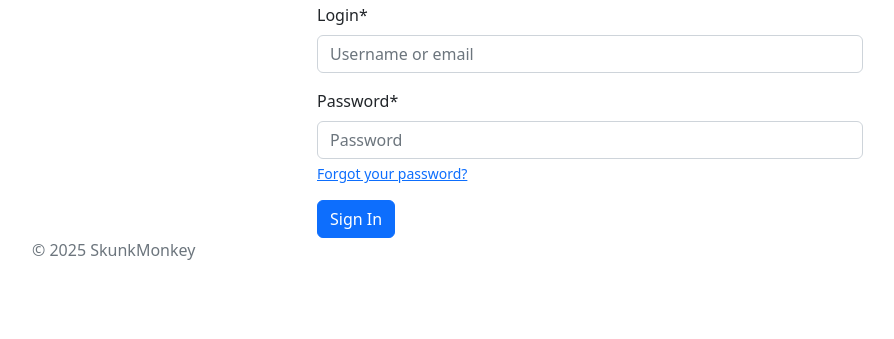
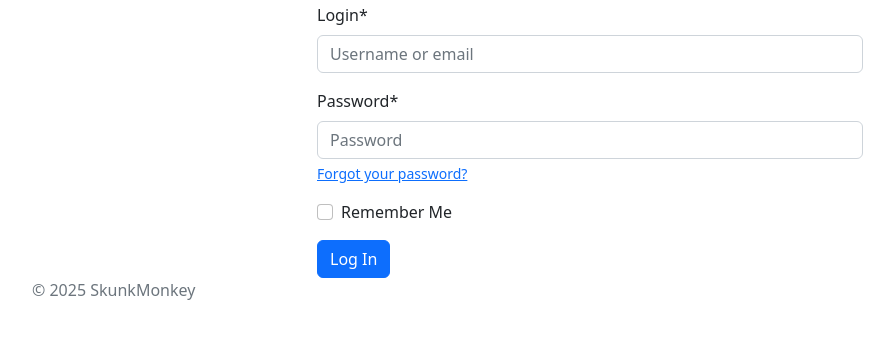
Before and after one commit to Hedgemonkey/skunkmonkey, a Django app: page /accounts/login/ in a window 1280 px wide. Shown: the part 163-502 px from the top of the page, without its empty margins (50-944 px from the left). Run offline with Django 5.2, Linux system fonts and the light colour scheme; parts of the project's set-up code (start-up, migrations or seed data) failed here and were passed over; some libraries are stand-ins or nearby versions.

Commit message:
Add 'Remember Me' option to Login page

```diff
--- a/skunkmonkey/settings.py
+++ b/skunkmonkey/settings.py
@@ -161,7 +161,7 @@ ACCOUNT_FORMS = {
     'add_email': 'allauth.account.forms.AddEmailForm',
     'change_password': 'allauth.account.forms.ChangePasswordForm',
     'confirm_login_code': 'allauth.account.forms.ConfirmLoginCodeForm',
-    'login': 'allauth.account.forms.LoginForm',
+    'login': 'users.forms.CustomLoginForm',
     'request_login_code': 'allauth.account.forms.RequestLoginCodeForm',
     'reset_password': 'allauth.account.forms.ResetPasswordForm',
     'reset_password_from_key': 'allauth.account.forms.ResetPasswordKeyForm',
--- a/templates/allauth/account/login.html
+++ b/templates/allauth/account/login.html
@@ -16,30 +16,30 @@
                     <p>{% blocktranslate %}If you have not created an account yet, then please
                         <a href="{{ signup_url }}">sign up</a> first.{% endblocktranslate %}</p>
 
-                    <form method="post" action="{% url 'account_login' %}" class="login"> </head> {# Add class for styling if needed #}
+                    <form method="post" action="{% url 'account_login' %}" class="login"> {# Add class for styling if needed #}
                         {% csrf_token %}
-                        {{ form|crispy }} </head> {# Use crispy forms #}
-                        {{ redirect_field }}  </head>
-                        <button class="btn btn-primary" type="submit">{% trans "Sign In" %}</button> </head>
+                        {% crispy form %} {# Use crispy forms #}
+                        {{ redirect_field }}
+                        <!-- <button class="btn btn-primary" type="submit">{% trans "Sign In" %}</button> -->
                     </form>
                 {% endif %}
 
                 {% if LOGIN_BY_CODE_ENABLED or PASSKEY_LOGIN_ENABLED %}
                     <hr>
-                    <div class="btn-group-vertical">  </head> <div> {# Use Bootstrap button group #}
+                    <div class="btn-group-vertical">  <div> {# Use Bootstrap button group #}
                         {% if PASSKEY_LOGIN_ENABLED %}
-                            <button type="submit" form="mfa_login" id="passkey_login" class="btn btn-outline-primary">{% trans "Sign in with a passkey" %}</button> </head>
+                            <button type="submit" form="mfa_login" id="passkey_login" class="btn btn-outline-primary">{% trans "Sign in with a passkey" %}</button>
                         {% endif %}
 
                         {% if LOGIN_BY_CODE_ENABLED %}
-                            <a href="{{ request_login_code_url }}" class="btn btn-outline-primary">{% trans "Mail me a sign-in code" %}</a> </head>
+                            <a href="{{ request_login_code_url }}" class="btn btn-outline-primary">{% trans "Mail me a sign-in code" %}</a>
                         {% endif %}
                     </div>
                 {% endif %}
 
 
                 {% if SOCIALACCOUNT_ENABLED %}
-                    {% include "socialaccount/snippets/login.html" with page_layout="entrance" %} </head>
+                    {% include "socialaccount/snippets/login.html" with page_layout="entrance" %}
                 {% endif %}
 
             </div>
--- a/users/forms.py
+++ b/users/forms.py
@@ -3,8 +3,9 @@ from allauth.account.forms import AddEmailForm, ChangePasswordForm
 from allauth.account.models import EmailAddress
 from django import forms
 from crispy_forms.helper import FormHelper
+from crispy_forms.layout import Layout, Field, Submit
 from django.contrib.auth import get_user_model
-from allauth.account.forms import UserForm as AllauthUserForm
+from allauth.account.forms import LoginForm
 
 class ContactForm(forms.Form):  # Correct: defined at top level
     email = forms.EmailField(required=True)
@@ -52,3 +53,21 @@ class UserForm(forms.ModelForm):  # Inherit directly from forms.ModelForm
         super().__init__(*args, **kwargs)
         self.helper = FormHelper()
         self.helper.form_tag = False
+
+class CustomLoginForm(LoginForm):
+
+    def __init__(self, *args, **kwargs):
+        self.request = kwargs.pop('request', None)
+        super().__init__(*args, **kwargs)
+        # Add remember field to fields
+        self.fields['remember'] = forms.BooleanField(required=False, label='Remember Me')
+
+
+        self.helper = FormHelper()
+        self.helper.layout = Layout(
+            'login',
+            'password',
+            Field('remember', wrapper_class='form-check'),
+            Submit('submit', 'Log In', css_class='btn btn-primary')
+        )
+        self.helper.form_tag = False
--- a/users/urls.py
+++ b/users/urls.py
@@ -3,6 +3,7 @@ from django.urls import path
 from . import views
 
 urlpatterns = [
+    path('accounts/login/', views.CustomLoginView.as_view(), name='account_login'),
     path('manage/', views.manage_account, name='users_manage'),
     path('details/', views.manage_details, name='manage_details'),
     path('contact/', views.contact, name='users_contact'),
--- a/users/views.py
+++ b/users/views.py
@@ -6,7 +6,7 @@ from allauth.socialaccount.models import SocialAccount
 from allauth.account.utils import send_email_confirmation
 from allauth.account import app_settings as account_settings
 from allauth.socialaccount.forms import DisconnectForm
-from .forms import ContactForm, CustomAddEmailForm, CustomChangePasswordForm, UserForm
+from .forms import ContactForm, CustomAddEmailForm, CustomChangePasswordForm, UserForm, CustomLoginForm
 from django.shortcuts import render, redirect, reverse
 from django.contrib.auth.decorators import login_required
 from django.contrib import messages
@@ -37,6 +37,12 @@ def contact(request):
 
 class CustomLoginView(LoginView):
     success_url = reverse_lazy('home')  # Or your desired post-login URL
+    form_class = CustomLoginForm  # Use custom form
+    def get_context_data(self, **kwargs):
+        context = super().get_context_data(**kwargs)
+        print('CustomLoginView')
+        print(type(context['form']))  # Print the form class
+        return context
 
     def form_valid(self, form):
         user = form.user
```
